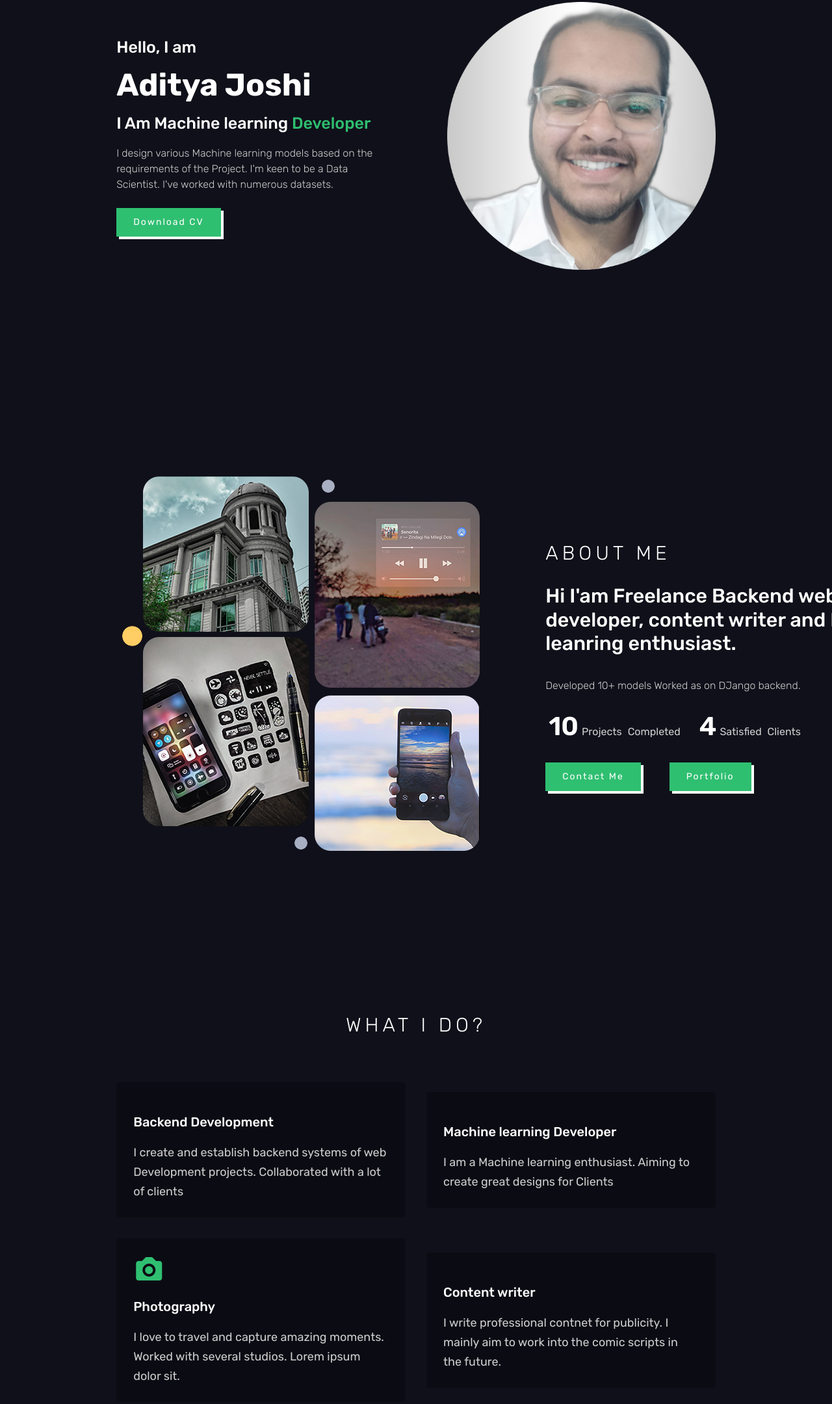
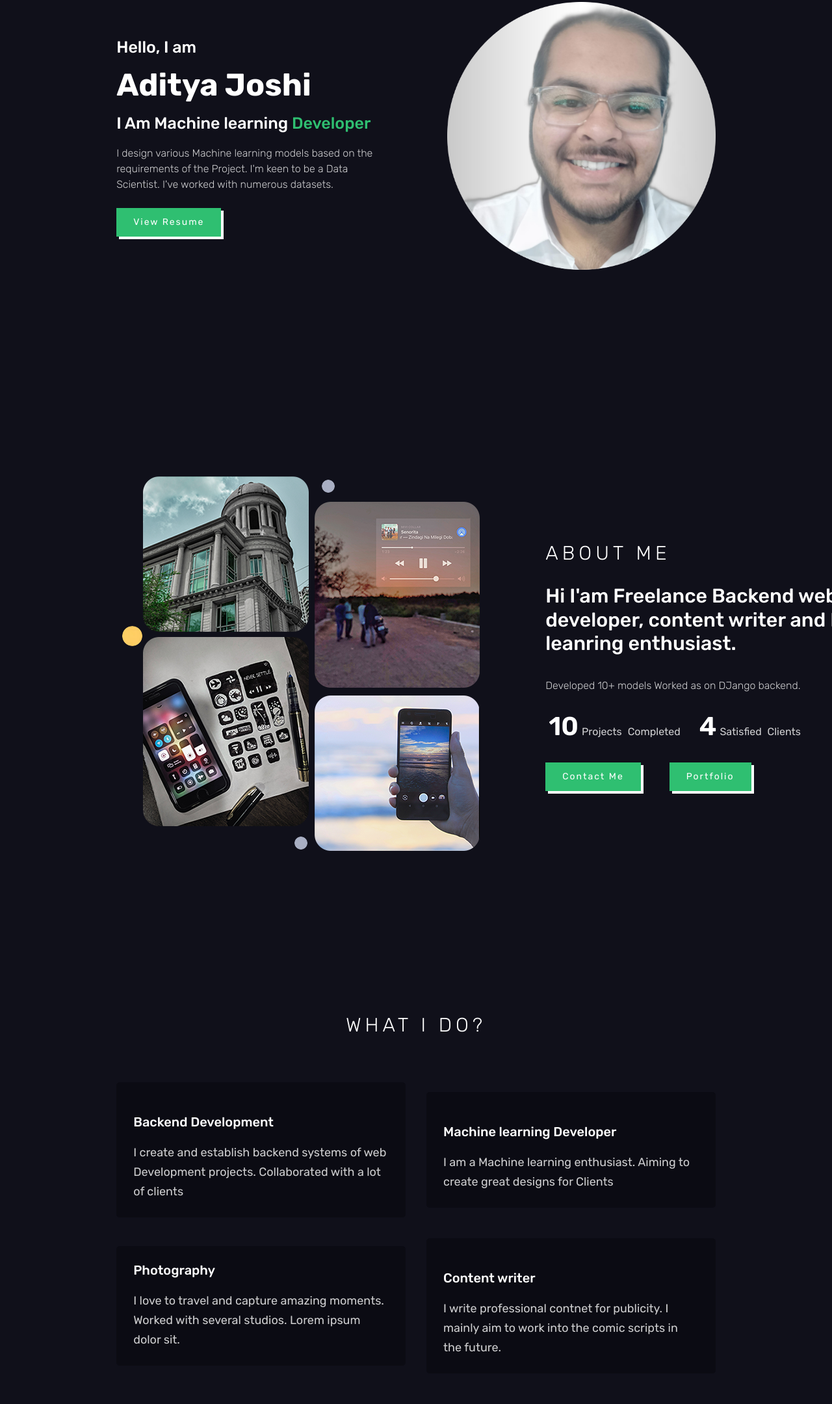
Before and after one commit to Wittypanda/AJoshi, a plain HTML site: page index.html in a window 1280 px wide. Shown: the part 189-2349 px from the top of the page at 65% size. Drawn offline with nearby package versions, Linux system fonts and the light colour scheme.

Commit message:
Updates 3rd edition

```diff
--- a/index.html
+++ b/index.html
@@ -36,7 +36,7 @@
             <h5>I Am Machine learning <span>Developer</span></h5>
             <p>I design various Machine learning models based on the requirements of the Project. I'm
                 keen to be a Data Scientist. I've worked with numerous datasets.</p>
-            <a href="#" class="btn">Download CV</a>
+            <a href="http://bitly.ws/AGFh" class="btn">View Resume</a>
         </div>
         <div class="home-img">
             <img src="/img/profile-pic.png" alt="">
@@ -84,7 +84,7 @@
                 <p>I am a Machine learning enthusiast. Aiming to create great designs for Clients</p>
             </div>
             <div class="row">
-                <i class="bx bxs-camera"></i>
+                <!-- <i class="bx bxs-camera"></i> -->
                 <h3>Photography</h3>
                 <p>I love to travel and capture amazing moments. Worked with several studios. Lorem ipsum dolor sit.</p>
             </div>
@@ -117,13 +117,14 @@
             <h3>Contact Us</h3>
         </div>
         <div class="contact-form">
-            <form action="">
+            <!-- <form action="">
                 <input type="text" placeholder="Your Name" required>
                 <input type="email" placeholder="Email" required>
                 <textarea name="" id="" cols="30" rows="10" placeholder="Discription" required>
                 </textarea>
                 <input type="submit" value="Send" class="send-btn">
-            </form>
+            </form> -->
+            <a href="https://forms.gle/amFLUzF1XVMc6S4j9" class="btn">Contact Form</a>
         </div>
     </section>
 </body>
```
